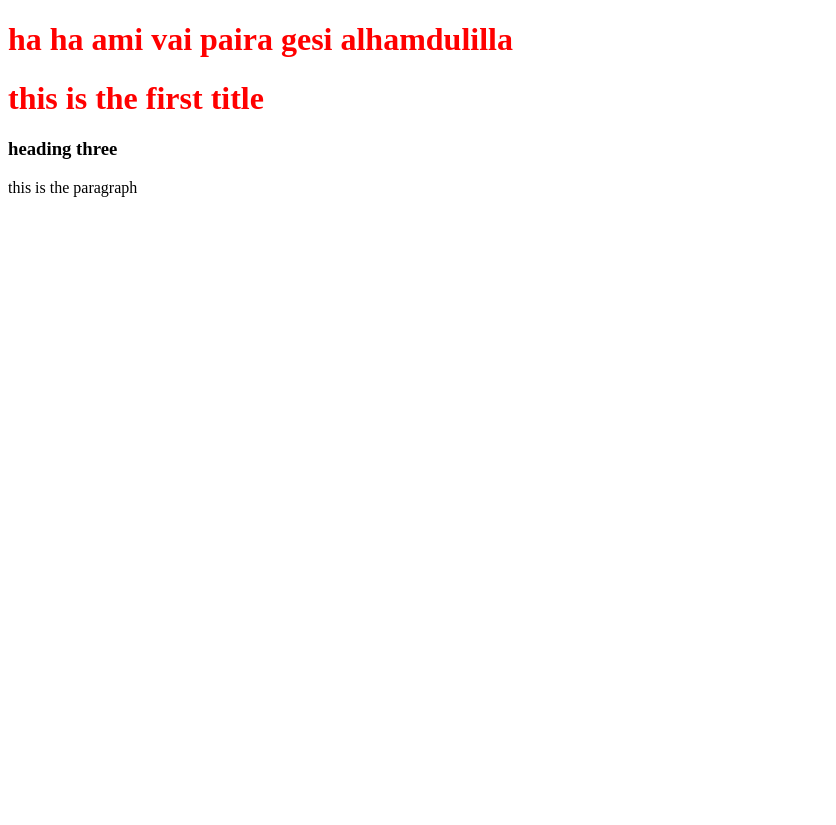
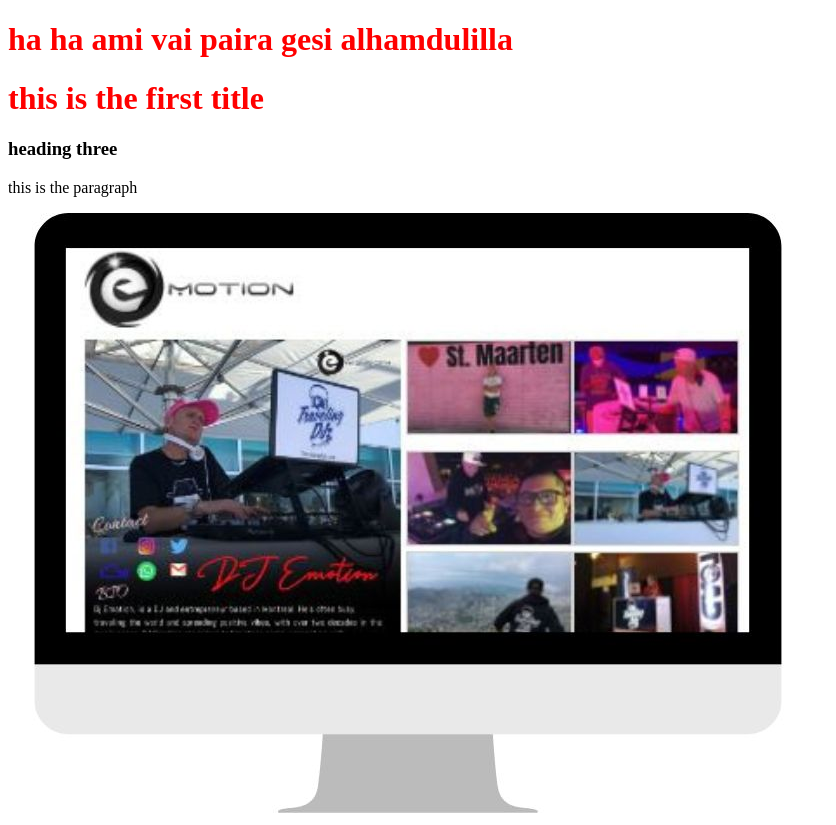
Before and after one commit to sh-mihad/my-second-repo, a plain HTML site: page index.html in a window 1280 px wide. Shown: the whole page, without its empty margins (0-836 px from the left). Before the commit the page ends 800 px from the top, so only its background shows below. Drawn offline with Linux system fonts and the light colour scheme.

Commit message:
image added

```diff
--- a/index.html
+++ b/index.html
@@ -12,5 +12,6 @@
     <h1>this is the first title</h1>
     <h3>heading three</h3>
     <p>this is the paragraph</p>
+    <img src="Untitled design (8).jpg" alt="">
 </body>
 </html>
```
Also changed, not shown: Untitled design (8).jpg (added).
